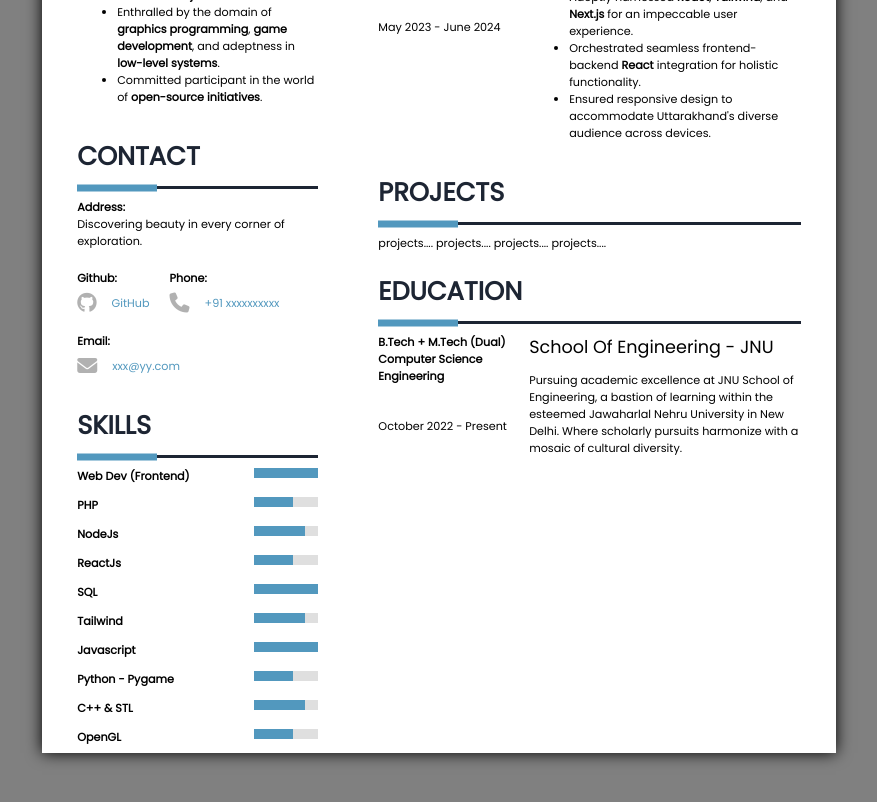
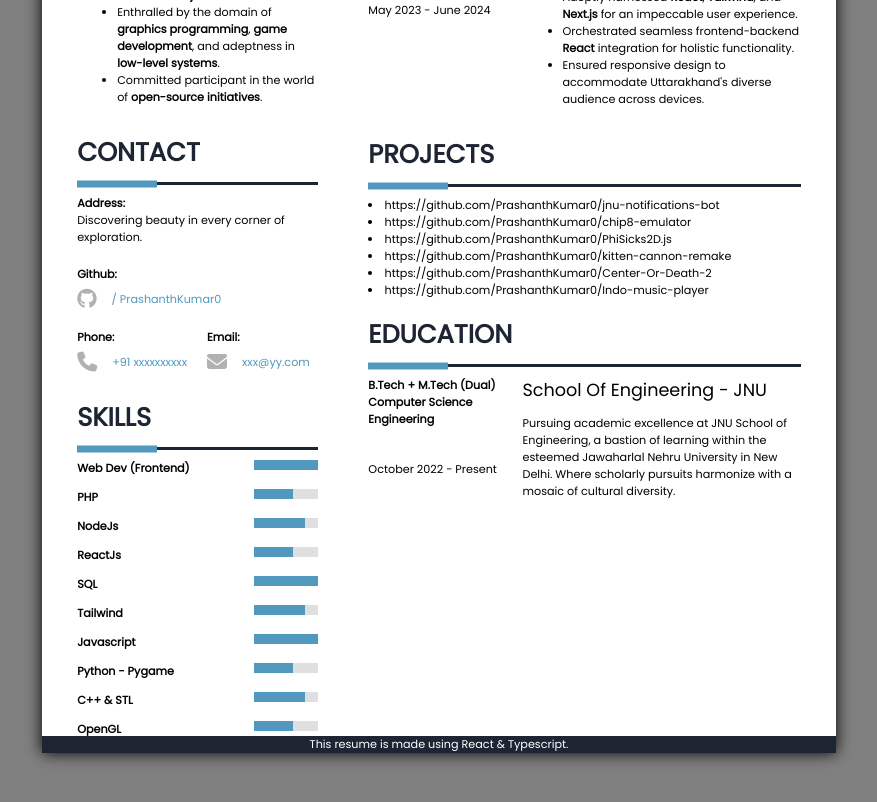
Before and after one commit to PrashanthKumar0/my-resume, a React (Vite) app: page / in a window 1280 px wide. Shown: the part 420-1222 px from the top of the page, without its empty margins (201-1078 px from the left). Built offline with nearby package versions, Linux system fonts and the light colour scheme.

Commit message:
saving unfinished work (projects)

```diff
--- a/src/App.css
+++ b/src/App.css
@@ -2,7 +2,10 @@
     --dark-bg:#1d2533;
     --light-blue:#5298be;
 }
-.page{
+.cover{
+    position: relative;
+}
+.contents{
     padding: 35px 35px;
     padding-bottom: 0px;
 }
--- a/src/App.tsx
+++ b/src/App.tsx
@@ -1,18 +1,22 @@
 import Header from "./Components/Header"
 import "./App.css";
 import Body from "./Components/Body";
+import Footer from "./Components/Footer";
 
 function App() {
 
   return (
     <div className="book">
       <div className="page cover">
-        <div className="header_cover">
-          <Header />
+        <div className="contents">
+          <div className="header_cover">
+            <Header />
+          </div>
+          <div className="body_cover">
+            <Body />
+          </div>
         </div>
-        <div className="body_cover">
-          <Body />
-        </div>
+        <Footer />
       </div>
     </div>
   )
--- a/src/Components/Body/Projects/index.tsx
+++ b/src/Components/Body/Projects/index.tsx
@@ -11,10 +11,7 @@
         <div>
             <Heading text={"Projects"} />
             <div className="projects_cards">
-                projects....
-                projects....
-                projects....
-                projects....
+                {data.projects.map(p=><li>{p.repo}</li>)}
             </div>
         </div>
     )
--- a/src/Components/Body/style.css
+++ b/src/Components/Body/style.css
@@ -1,6 +1,6 @@
 .body {
     margin-top: 30px;
-    grid-gap: 60px;
+    grid-gap: 50px;
     display: grid;
     grid-template-columns: 33.33% auto auto;
     grid-template-areas: 'l r r';
@@ -10,7 +10,7 @@
 .body>div {
     display: flex;
     flex-direction: column;
-    gap: 20px;
+    gap: 16px;
 }
 
 .body>div:nth-child(1) {
--- /dev/null
+++ b/src/Components/Footer.tsx
@@ -0,0 +1,19 @@
+import React from 'react'
+
+function Footer() {
+    return (
+        <div style={{
+            textAlign: 'center',
+            background: "var(--dark-bg)",
+            width: "100%",
+            padding: "0px",
+            color: "white",
+            position:'absolute',
+            bottom:"0px",
+        }}>
+            This resume is made using React & Typescript.
+        </div>
+    )
+}
+
+export default Footer
--- a/src/data.tsx
+++ b/src/data.tsx
@@ -7,7 +7,7 @@
     "contacts": {
         "address": "Discovering beauty in every corner of exploration.",
         "github": (
-            <ContactLink iconName={"fa-brands fa-github"} link={"https://github.com/prashanthKumar0"} display={"GitHub"} />
+            <ContactLink iconName={"fa-brands fa-github"} link={"https://github.com/prashanthKumar0"} display={"/ PrashanthKumar0"} />
         ),
         "phone": (
             <ContactLink iconName={"fa fa-phone"} link={"tel:+91xxxxxxxxxx"} display={"+91 xxxxxxxxxx"} />
@@ -50,7 +50,15 @@
             "to": "Present",
             "desc": "Pursuing academic excellence at JNU School of Engineering, a bastion of learning within the esteemed Jawaharlal Nehru University in New Delhi. Where scholarly pursuits harmonize with a mosaic of cultural diversity."
         },
-    ]
+    ],
+    "projects":[
+        {repo:"https://github.com/PrashanthKumar0/jnu-notifications-bot"},
+        {repo:"https://github.com/PrashanthKumar0/chip8-emulator"},
+        {repo:"https://github.com/PrashanthKumar0/PhiSicks2D.js"},
+        {repo:"https://github.com/PrashanthKumar0/kitten-cannon-remake"},
+        {repo:"https://github.com/PrashanthKumar0/Center-Or-Death-2"},
+        {repo:"https://github.com/PrashanthKumar0/Indo-music-player"},
+    ],
 };
 
 
```
